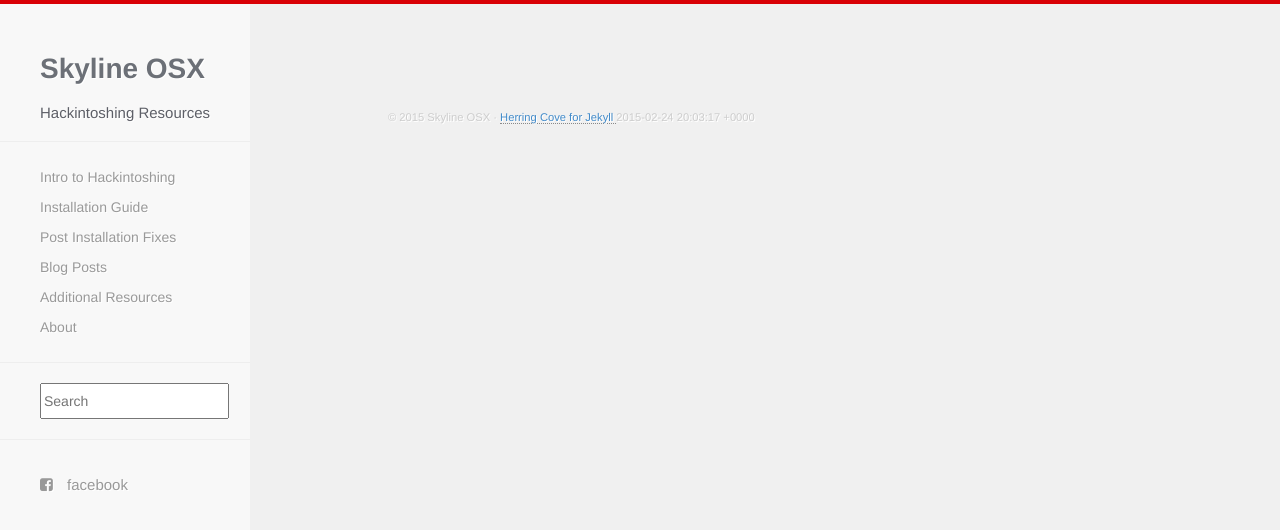
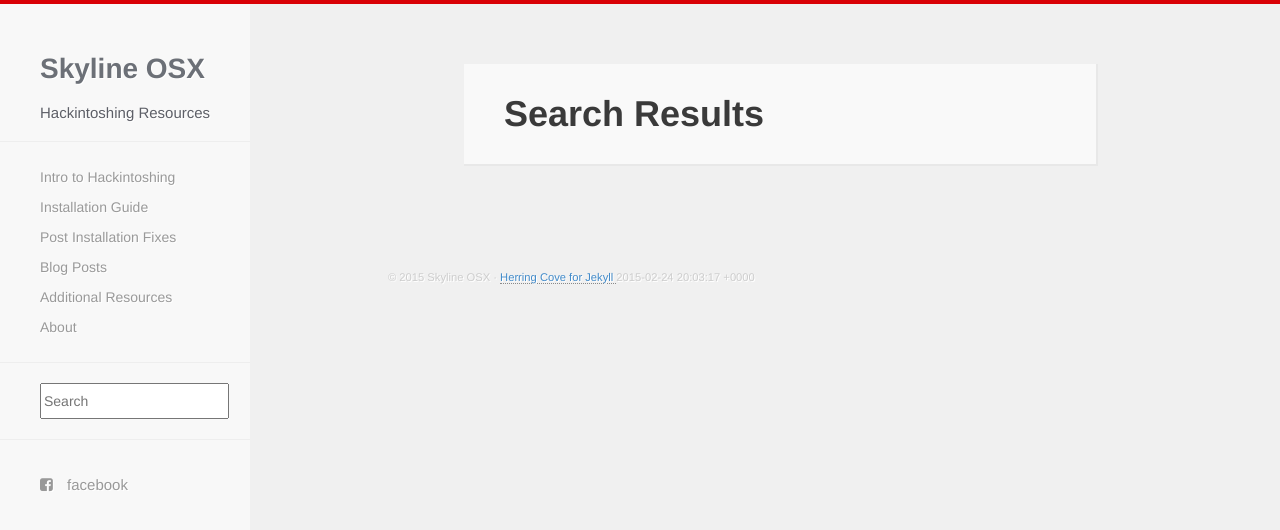
Before and after one commit to ianmcxa/skylineosx, a Jekyll site: the page built from search.html, in a window 1280 px wide. Shown: the top 530 px of the page. Built offline with Jekyll 4.4.1, drawn with Linux system fonts in a browser that asks for light colours; nearby versions of some CDN libraries; Markdown is read by kramdown in place of the engine named in the settings.

Commit message:
made search thingy pretty

```diff
--- a/js/search.js
+++ b/js/search.js
@@ -52,7 +52,7 @@
 			var div = document.createElement("div");
 			div.className = "search-result";
 
-			var title = document.createElement("h2");
+			var title = document.createElement("h4");
 			var link = document.createElement("a");
 			link.href = result.link;
 			link.innerHTML = result.title;
--- a/search.html
+++ b/search.html
@@ -3,11 +3,14 @@ title: Search
 permalink: /search/
 ---
 
-
-<div id="results">
-
+<div class="container">
+<div id="article">
+	<h1>Search Results</h1>
+	<div id="results">
+	</div>
+<br>
 </div>
-
+</div>
 <script>
 	var JEKYLL_POSTS = [];
 	{% for post in site.posts %}
@@ -16,9 +19,11 @@ permalink: /search/
 		link: "{{ post.url | prepend: site.baseurl }}",
 		content: "{{ post.content | strip_newlines | strip_html }}"
 	});
-    {% endfor %}
+        {% endfor %}
 </script>
+
 <script src="{{ "/js/search.js" | prepend: site.baseurl }}"></script>
+
 <script>
 	new jekyllSearch({
 		selector: "#results",
```
